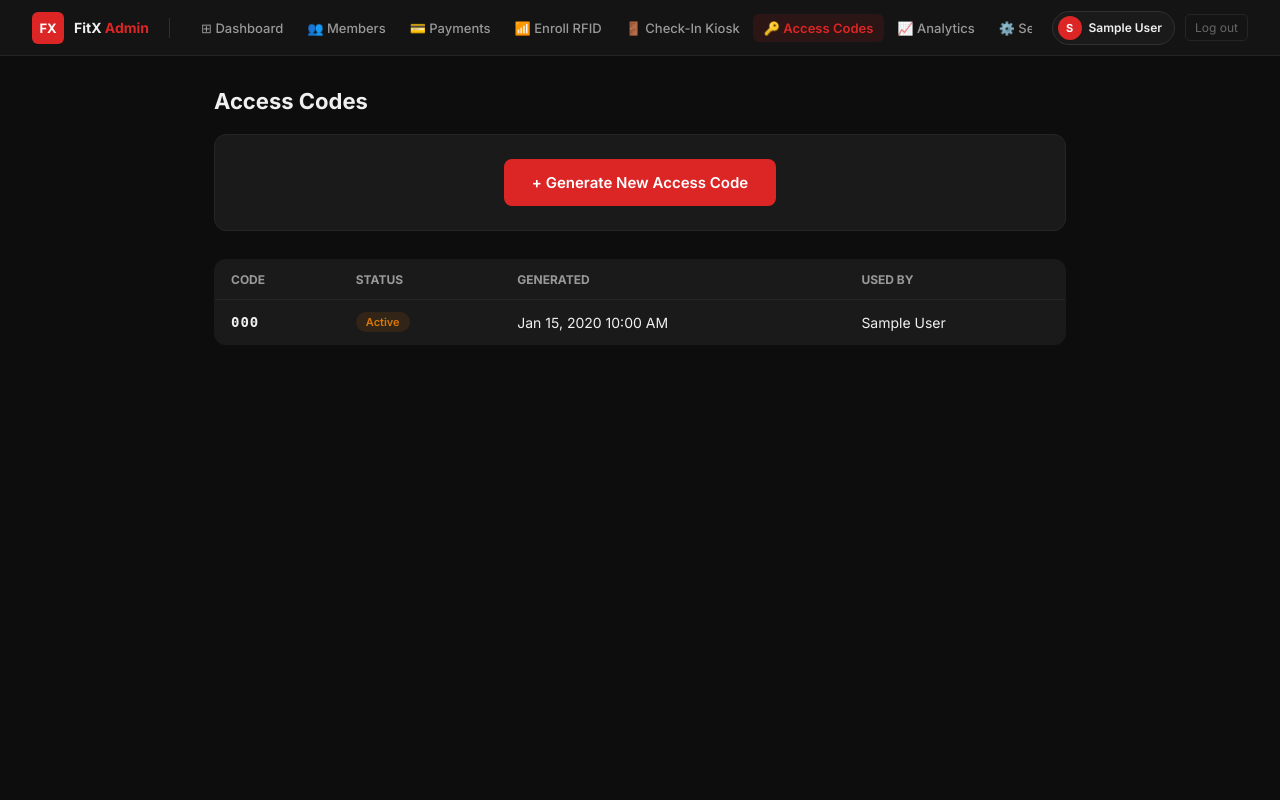
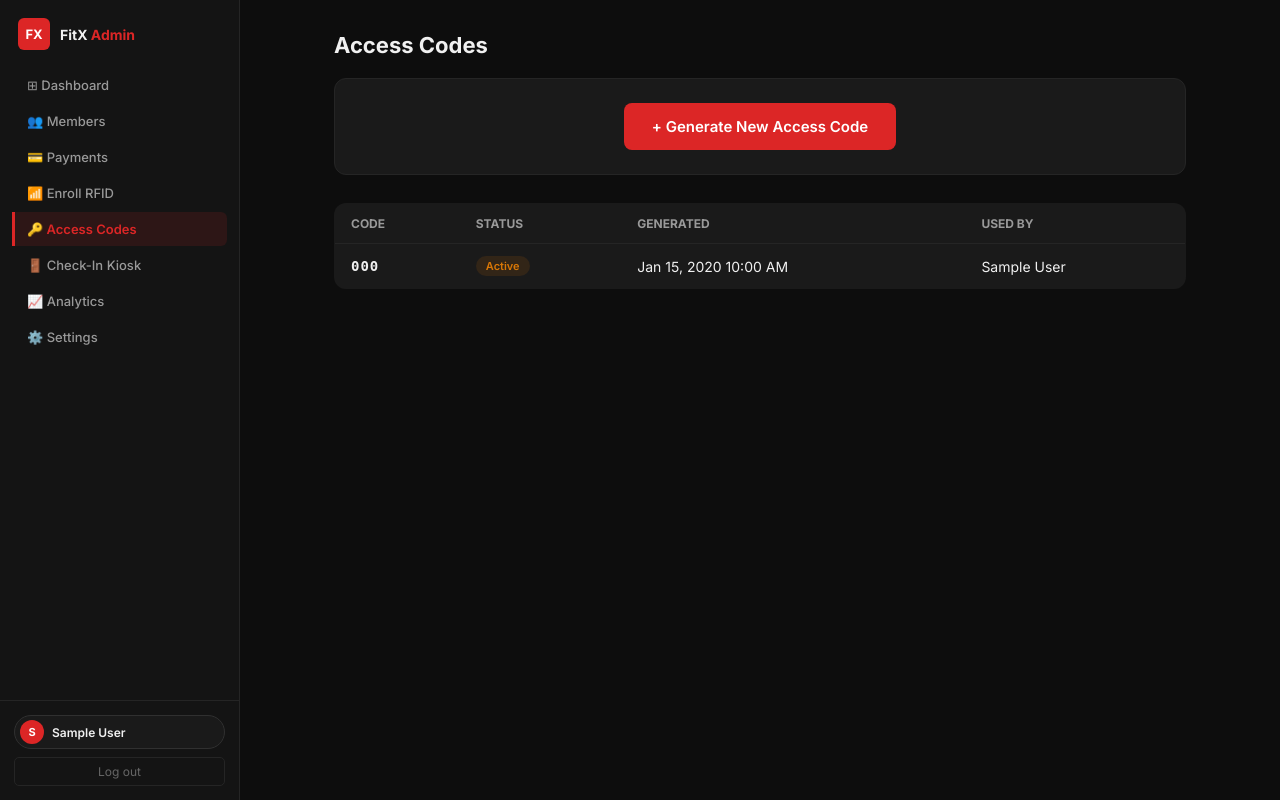
Before and after one commit to Strategicash/Cstone-2, a PHP site: page /admin_access_codes.php in a window 1280 px wide. Run offline with PHP 8.4, Linux system fonts and the light colour scheme; the visitor is signed in with stand-in values (Sample User, id 1); tables that the repository leaves empty or names only in its code hold one stand-in row (values such as "Sample post").

Commit message:
Sync Access Codes navigation link across all sidebar layouts

```diff
--- a/admin.php
+++ b/admin.php
@@ -256,6 +256,7 @@ function duration_label($minutes) {
     <a href="all_members.php" class="side-link">👥 Members</a>
     <a href="payments.php" class="side-link">💳 Payments</a>
     <a href="admin_enroll_rfid.php" class="side-link">📶 Enroll RFID</a>
+    <a href="admin_access_codes.php" class="side-link">🔑 Access Codes</a>
     <a href="admin_checkin.php" class="side-link">🚪 Check-In Kiosk</a>
     <a href="analytics.php" class="side-link">📈 Analytics</a>
     <a href="settings.php" class="side-link">⚙️ Settings</a>
--- a/admin_access_codes.php
+++ b/admin_access_codes.php
@@ -28,22 +28,25 @@ $codes = $conn->query("SELECT ac.id, ac.code, ac.status, ac.generated_at, ac.use
       --font: 'Inter', sans-serif; --nav-h: 56px;
     }
     body { font-family: var(--font); background: var(--bg); color: var(--text); }
-    .topnav { position: sticky; top: 0; z-index: 100; background: var(--surface); border-bottom: 1px solid var(--border); height: var(--nav-h); display: flex; align-items: center; padding: 0 32px; gap: 20px; }
-    .nav-brand { display: flex; align-items: center; gap: 10px; text-decoration: none; flex-shrink: 0; }
-    .nav-logo { width: 32px; height: 32px; border-radius: 6px; background: var(--red); display: flex; align-items: center; justify-content: center; font-weight: 700; font-size: 13px; color: #fff; }
-    .nav-brand-text { font-size: 14px; font-weight: 700; color: var(--text); }
-    .nav-brand-text span { color: var(--red); }
-    .nav-divider { width: 1px; height: 20px; background: var(--border2); flex-shrink: 0; }
-    .nav-links { display: flex; align-items: center; gap: 2px; flex: 1; overflow-x: auto; }
-    .nav-link { display: flex; align-items: center; gap: 6px; padding: 6px 11px; border-radius: 6px; font-size: 13px; font-weight: 500; color: var(--muted); text-decoration: none; white-space: nowrap; }
-    .nav-link:hover { background: var(--card); color: var(--text); }
-    .nav-link.active { background: var(--red-dim); color: var(--red); font-weight: 600; }
-    .nav-right { display: flex; align-items: center; gap: 10px; margin-left: auto; flex-shrink: 0; }
-    .nav-admin-chip { display: flex; align-items: center; gap: 7px; background: var(--card); border: 1px solid var(--border2); border-radius: 20px; padding: 4px 12px 4px 5px; }
-    .nav-avatar { width: 24px; height: 24px; border-radius: 50%; background: var(--red); color: #fff; font-size: 11px; font-weight: 700; display: flex; align-items: center; justify-content: center; }
-    .nav-admin-name { font-size: 12px; font-weight: 600; }
-    .nav-logout { font-size: 12px; color: var(--sub); text-decoration: none; padding: 5px 9px; border-radius: 5px; border: 1px solid var(--border); }
-    .nav-logout:hover { color: var(--text); border-color: var(--border2); }
+    /* SIDEBAR */
+    .sidebar { position: fixed; top: 0; left: 0; width: 240px; height: 100vh; background: var(--surface); border-right: 1px solid var(--border); z-index: 200; display: flex; flex-direction: column; }
+    .side-brand { display: flex; align-items: center; gap: 10px; text-decoration: none; padding: 18px 18px 14px; flex-shrink: 0; }
+    .side-logo { width: 32px; height: 32px; border-radius: 6px; background: var(--red); display: flex; align-items: center; justify-content: center; font-weight: 700; font-size: 13px; color: #fff; flex-shrink: 0; }
+    .side-brand-text { font-size: 14px; font-weight: 700; color: var(--text); }
+    .side-brand-text span { color: var(--red); }
+    .side-nav { flex: 1; padding: 4px 12px; display: flex; flex-direction: column; gap: 2px; overflow-y: auto; }
+    .side-link { display: flex; align-items: center; gap: 9px; padding: 9px 12px; border-radius: 0 6px 6px 0; font-size: 13px; font-weight: 500; color: var(--muted); text-decoration: none; border-left: 3px solid transparent; transition: all 0.15s; white-space: nowrap; }
+    .side-link:hover { background: var(--card); color: var(--text); }
+    .side-link.active { background: var(--red-dim); color: var(--red); font-weight: 600; border-left-color: var(--red); }
+    .side-bottom { border-top: 1px solid var(--border); padding: 14px; flex-shrink: 0; }
+    .side-chip { display: flex; align-items: center; gap: 8px; background: var(--card); border: 1px solid var(--border2); border-radius: 20px; padding: 4px 12px 4px 5px; margin-bottom: 8px; min-width: 0; }
+    .side-avatar { width: 24px; height: 24px; border-radius: 50%; background: var(--red); color: #fff; font-size: 11px; font-weight: 700; display: flex; align-items: center; justify-content: center; flex-shrink: 0; }
+    .side-name { font-size: 12px; font-weight: 600; color: var(--text); white-space: nowrap; overflow: hidden; text-overflow: ellipsis; }
+    .side-logout { display: block; text-align: center; font-size: 12px; color: var(--sub); text-decoration: none; padding: 6px 9px; border-radius: 5px; border: 1px solid var(--border); transition: all 0.15s; }
+    .side-logout:hover { color: var(--text); border-color: var(--border2); }
+
+    /* MAIN */
+    .main { margin-left: 240px; min-height: 100vh; }
 
     .page { max-width: 900px; margin: 0 auto; padding: 32px 24px; }
     .page h1 { font-size: 22px; font-weight: 700; margin-bottom: 20px; }
@@ -64,35 +67,37 @@ $codes = $conn->query("SELECT ac.id, ac.code, ac.status, ac.generated_at, ac.use
     .pill-active { background: var(--amber-dim); color: var(--amber); }
     .pill-used { background: var(--green-dim); color: var(--green); }
 
-    @media (max-width: 768px) { .nav-links { display: none; } }
+    @media (max-width: 768px) { .sidebar { position: static; width: 100%; height: auto; border-right: none; border-bottom: 1px solid var(--border); } .main { margin-left: 0; } .page { padding: 20px 16px; } }
   </style>
 </head>
 <body>
 
-<nav class="topnav">
-  <a href="admin.php" class="nav-brand">
-    <div class="nav-logo">FX</div>
-    <div class="nav-brand-text">FitX <span>Admin</span></div>
+<!-- SIDEBAR -->
+<aside class="sidebar">
+  <a href="admin.php" class="side-brand">
+    <div class="side-logo">FX</div>
+    <div class="side-brand-text">FitX <span>Admin</span></div>
   </a>
-  <div class="nav-divider"></div>
-  <div class="nav-links">
-    <a href="admin.php" class="nav-link">⊞ Dashboard</a>
-    <a href="all_members.php" class="nav-link">👥 Members</a>
-    <a href="payments.php" class="nav-link">💳 Payments</a>
-    <a href="admin_enroll_rfid.php" class="nav-link">📶 Enroll RFID</a>
-    <a href="admin_checkin.php" class="nav-link">🚪 Check-In Kiosk</a>
-    <a href="admin_access_codes.php" class="nav-link active">🔑 Access Codes</a>
-    <a href="analytics.php" class="nav-link">📈 Analytics</a>
-    <a href="settings.php" class="nav-link">⚙️ Settings</a>
+  <nav class="side-nav">
+    <a href="admin.php" class="side-link">⊞ Dashboard</a>
+    <a href="all_members.php" class="side-link">👥 Members</a>
+    <a href="payments.php" class="side-link">💳 Payments</a>
+    <a href="admin_enroll_rfid.php" class="side-link">📶 Enroll RFID</a>
+    <a href="admin_access_codes.php" class="side-link active">🔑 Access Codes</a>
+    <a href="admin_checkin.php" class="side-link">🚪 Check-In Kiosk</a>
+    <a href="analytics.php" class="side-link">📈 Analytics</a>
+    <a href="settings.php" class="side-link">⚙️ Settings</a>
+  </nav>
+  <div class="side-bottom">
+    <div class="side-chip">
+      <div class="side-avatar"><?= strtoupper(substr($admin_name, 0, 1)) ?></div>
+      <span class="side-name"><?= htmlspecialchars($admin_name) ?></span>
+    </div>
+    <a href="logout.php" class="side-logout">Log out</a>
   </div>
-  <div class="nav-right">
-    <div class="nav-admin-chip">
-      <div class="nav-avatar"><?= strtoupper(substr($admin_name, 0, 1)) ?></div>
-      <span class="nav-admin-name"><?= htmlspecialchars($admin_name) ?></span>
-    </div>
-    <a href="logout.php" class="nav-logout">Log out</a>
-  </div>
-</nav>
+</aside>
+
+<div class="main">
 
 <div class="page">
   <h1>Access Codes</h1>
@@ -126,7 +131,7 @@ $codes = $conn->query("SELECT ac.id, ac.code, ac.status, ac.generated_at, ac.use
       <?php endwhile; ?>
     </tbody>
   </table>
-</div>
+</div><!-- /.main -->
 
 <script>
 async function generateCode() {
--- a/admin_enroll_rfid.php
+++ b/admin_enroll_rfid.php
@@ -149,6 +149,7 @@ $members = $conn->query("SELECT id, full_name, email, rfid_card_id FROM users WH
     <a href="all_members.php" class="side-link">👥 Members</a>
     <a href="payments.php" class="side-link">💳 Payments</a>
     <a href="admin_enroll_rfid.php" class="side-link active">📶 Enroll RFID</a>
+    <a href="admin_access_codes.php" class="side-link">🔑 Access Codes</a>
     <a href="admin_checkin.php" class="side-link">🚪 Check-In Kiosk</a>
     <a href="analytics.php" class="side-link">📈 Analytics</a>
     <a href="settings.php" class="side-link">⚙️ Settings</a>
--- a/all_members.php
+++ b/all_members.php
@@ -261,6 +261,7 @@ function tab_link($key, $label, $count, $current, $search) {
     <a href="all_members.php" class="side-link active">👥 Members</a>
     <a href="payments.php" class="side-link">💳 Payments</a>
     <a href="admin_enroll_rfid.php" class="side-link">📶 Enroll RFID</a>
+    <a href="admin_access_codes.php" class="side-link">🔑 Access Codes</a>
     <a href="admin_checkin.php" class="side-link">🚪 Check-In Kiosk</a>
     <a href="analytics.php" class="side-link">📈 Analytics</a>
     <a href="settings.php" class="side-link">⚙️ Settings</a>
--- a/analytics.php
+++ b/analytics.php
@@ -141,6 +141,7 @@ $conn->close();
     <a href="all_members.php" class="side-link">👥 Members</a>
     <a href="payments.php" class="side-link">💳 Payments</a>
     <a href="admin_enroll_rfid.php" class="side-link">📶 Enroll RFID</a>
+    <a href="admin_access_codes.php" class="side-link">🔑 Access Codes</a>
     <a href="admin_checkin.php" class="side-link">🚪 Check-In Kiosk</a>
     <a href="analytics.php" class="side-link active">📈 Analytics</a>
     <a href="settings.php" class="side-link">⚙️ Settings</a>
--- a/payments.php
+++ b/payments.php
@@ -143,6 +143,7 @@ $r = $conn->query("SELECT COALESCE(SUM(amount),0) t FROM payments WHERE status='
     <a href="all_members.php" class="side-link">👥 Members</a>
     <a href="payments.php" class="side-link active">💳 Payments</a>
     <a href="admin_enroll_rfid.php" class="side-link">📶 Enroll RFID</a>
+    <a href="admin_access_codes.php" class="side-link">🔑 Access Codes</a>
     <a href="admin_checkin.php" class="side-link">🚪 Check-In Kiosk</a>
     <a href="analytics.php" class="side-link">📈 Analytics</a>
     <a href="settings.php" class="side-link">⚙️ Settings</a>
--- a/settings.php
+++ b/settings.php
@@ -115,6 +115,7 @@ $conn->close();
     <a href="all_members.php" class="side-link">👥 Members</a>
     <a href="payments.php" class="side-link">💳 Payments</a>
     <a href="admin_enroll_rfid.php" class="side-link">📶 Enroll RFID</a>
+    <a href="admin_access_codes.php" class="side-link">🔑 Access Codes</a>
     <a href="admin_checkin.php" class="side-link">🚪 Check-In Kiosk</a>
     <a href="analytics.php" class="side-link">📈 Analytics</a>
     <a href="settings.php" class="side-link active">⚙️ Settings</a>
```
